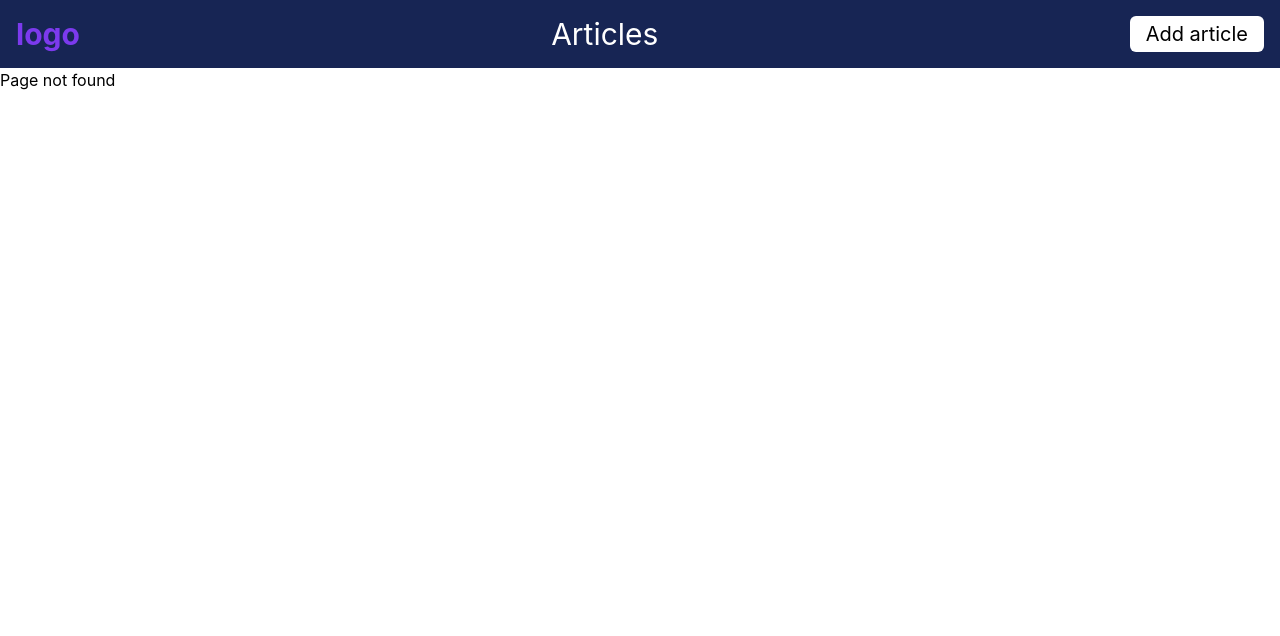
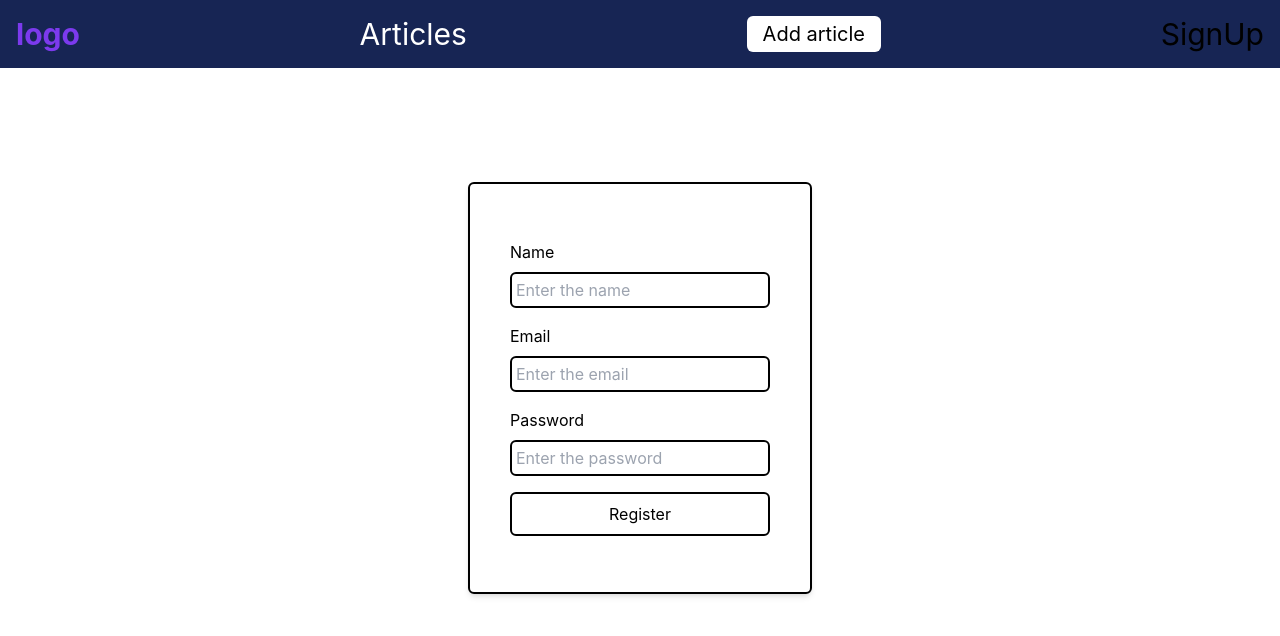
Before and after one commit to MartFrida/articles, a React (Create React App) app: page /register in a window 1280 px wide. Before the commit this address had no page. Shown: the top 636 px of the page. Built offline with nearby package versions, Linux system fonts and the light colour scheme.

Commit message:
start create register

```diff
--- a/src/App.js
+++ b/src/App.js
@@ -2,6 +2,7 @@ import { Route, Routes } from 'react-router-dom';
 import Articles from './components/pages/Articles/Articles';
 import Header from './components/Header';
 import NewArticle from './components/pages/NewArticle/NewArticle';
+import Register from './components/pages/Register/Register';
 
 function App() {
   return (
@@ -10,6 +11,7 @@ function App() {
       <Routes>
         <Route path='/articles' element={<Articles />} />
         <Route path='/articles/new' element={<NewArticle />} />
+        <Route path='/register' element={<Register />} />
         <Route path='*' element={<h2>Page not found</h2>} />
       </Routes>
     </div>
--- a/src/components/Header.jsx
+++ b/src/components/Header.jsx
@@ -13,6 +13,7 @@ const Header = () => {
         <h2 className='text-red-500 font-bold text-center md:text-white lg:text-violet-600 hover:text-white transition-colors duration-300'>{user || 'logo'}</h2>
         <NavLink to='/articles' className='text-white hover:text-'>Articles</NavLink>
         <button onClick={() => navigate('/articles/new')} className='bg-white px-4 py-1 text-xl rounded-md'>Add article</button>
+        <NavLink to='/register'>SignUp</NavLink>
       </header>
     </>
 
--- /dev/null
+++ b/src/components/pages/Register/Register.jsx
@@ -0,0 +1,35 @@
+import React from 'react'
+import { useForm } from 'react-hook-form'
+import { useDispatch } from 'react-redux'
+import { registerThunk } from '../../../redux/auth/operations'
+
+const Register = () => {
+  const { register, handleSubmit } = useForm()
+  const dispatch = useDispatch()
+  const submit = data => {
+    console.log(data)
+    dispatch(registerThunk(data))
+  }
+
+  return (
+    <div className='flex justify-center items-center min-h-[80vh]'>
+      <form onSubmit={handleSubmit(submit)} className='grid gap-4 border-2 border-black rounded-md shadow-md px-10 py-14'>
+        <label className='flex flex-col gap-2'>
+          <span>Name</span>
+          <input {...register('name')} placeholder='Enter the name' className='border-2 border-black rounded-md p-1' type='text' />
+        </label>
+        <label className='flex flex-col gap-2'>
+          <span>Email</span>
+          <input {...register('email')} placeholder='Enter the email' className='border-2 border-black rounded-md p-1' type='email' />
+        </label>
+        <label className='flex flex-col gap-2'>
+          <span>Password</span>
+          <input {...register('password')} placeholder='Enter the password' className='border-2 border-black rounded-md p-1' type='password' />
+        </label>
+        <button className='border-2 border-black rounded-md px-4 py-2' >Register</button>
+      </form>
+    </div>
+  )
+}
+
+export default Register
--- /dev/null
+++ b/src/configAxios/api.js
@@ -0,0 +1,5 @@
+import axios from "axios";
+
+export const api = axios.create({
+  baseURL: 'https://connections-api.herokuapp.com/'
+})
--- /dev/null
+++ b/src/redux/auth/operations.js
@@ -0,0 +1,12 @@
+import { createAsyncThunk } from "@reduxjs/toolkit";
+import { api } from "../../configAxios/api";
+
+export const registerThunk = createAsyncThunk('auth/register', async (credentials, thunkApi) => {
+  try {
+    const response = await api.post('users/signup', credentials)
+    console.log(response)
+    return response.data
+  } catch (error) {
+    return thunkApi.rejectWithValue(error.message)
+  }
+})
--- /dev/null
+++ b/src/redux/auth/slice.js
@@ -0,0 +1,28 @@
+import { buildCreateSlice, createSlice } from "@reduxjs/toolkit"
+import { registerThunk } from "./operations";
+
+const initialState = {
+  user: {
+    email: '',
+    name: '',
+  },
+  token: '',
+  isLoggedIn: false,
+}
+
+const slice = createSlice(
+  {
+    name: 'auth',
+    initialState,
+    reducers: {},
+    extraReducers: builder => {
+      builder.addCase(registerThunk.fulfilled, (state, { payload }) => {
+        state.user = payload.user
+        state.token = payload.token
+        state.isLoggedIn = true
+      })
+    }
+  }
+)
+
+export const authReducer = slice.reducer;
--- a/src/redux/store.js
+++ b/src/redux/store.js
@@ -1,11 +1,13 @@
 import { combineReducers, configureStore } from "@reduxjs/toolkit";
 import { articleReducer } from "./articles/slice";
 import { userReducer } from './user/slice'
+import { authReducer } from "./auth/slice";
 
 
 const rootReducer = combineReducers({
   articles: articleReducer,
   user: userReducer,
+  auth: authReducer,
 })
 
 export const store = configureStore({
```
